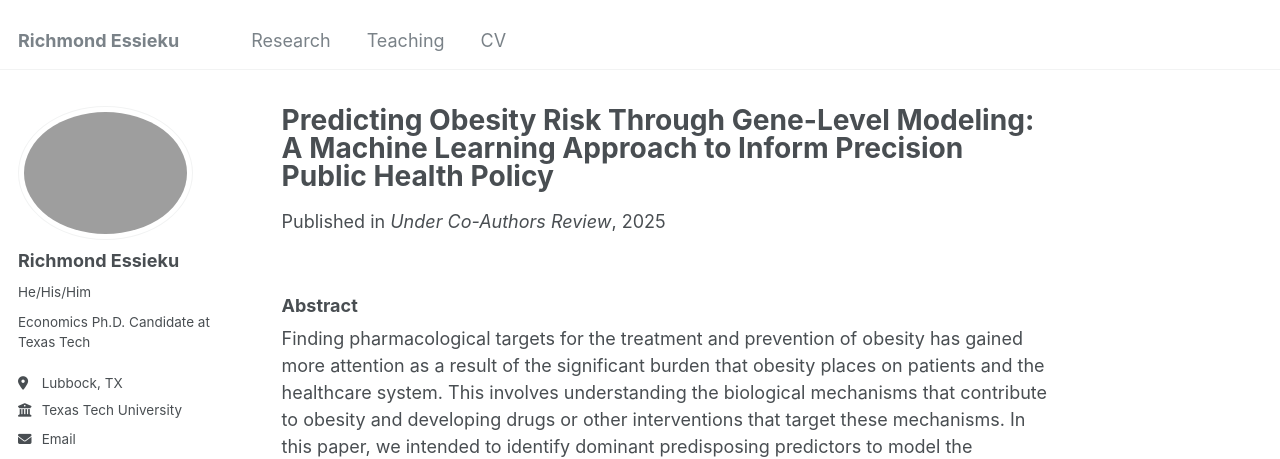
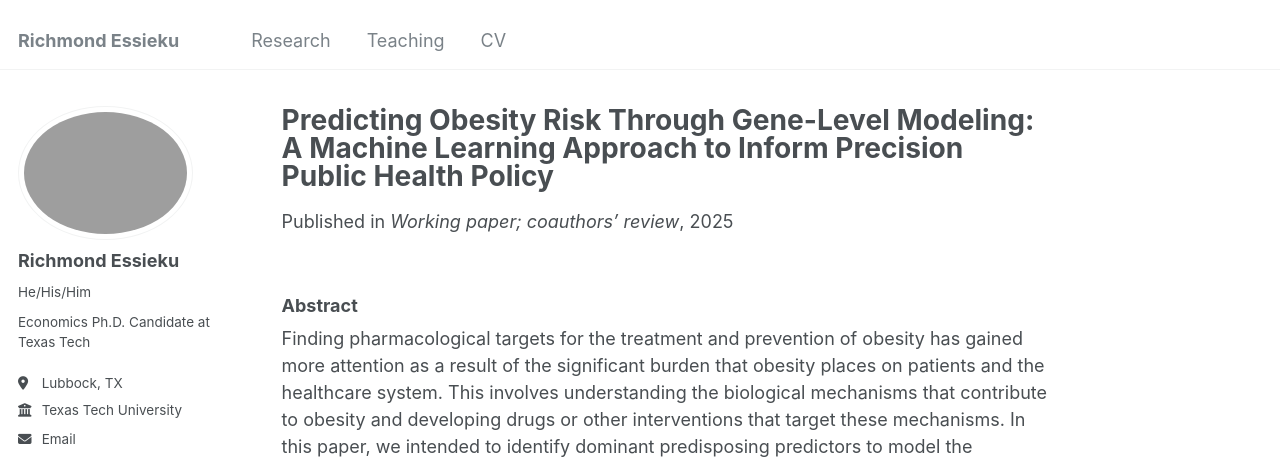
Before and after one commit to essieku/essieku.github.io, a Jekyll site: the page built from _publications/Others2.md, in a window 1280 px wide and 900 px high. Shown: the top 459 px of the window. Built offline with Jekyll 4.4.1, drawn with Linux system fonts in a browser that asks for light colours; some web fonts are replaced.

Commit message:
Update Others2.md

```diff
--- a/_publications/Others2.md
+++ b/_publications/Others2.md
@@ -5,8 +5,8 @@ category: working-paper
 permalink: /publication/gene-obesity-ml
 excerpt: '"Can gene-level signals help us get ahead of the obesity epidemic? Leveraging DNA methylation and HPA-axis–focused feature discovery (SAM + RFE-SVM), this study builds a multilayer perceptron machine learning model that predicts individual obesity risk with strong out-of-sample performance (≈83% accuracy, 90% recall, 75% AUC). The results show how gene-based risk stratification can sharpen prevention, target resources, and inform cost-effective, precision public health policy"(Joint with Rodrigo Hansapni and Vincent Diego)'
 date: 2025-07-20
-venue: 'Under Co-Authors Review'
-status: 'Working Paper'
+venue: 'Working paper; coauthors’ review'
+
 
 # slidesurl: ''
 ---
```
